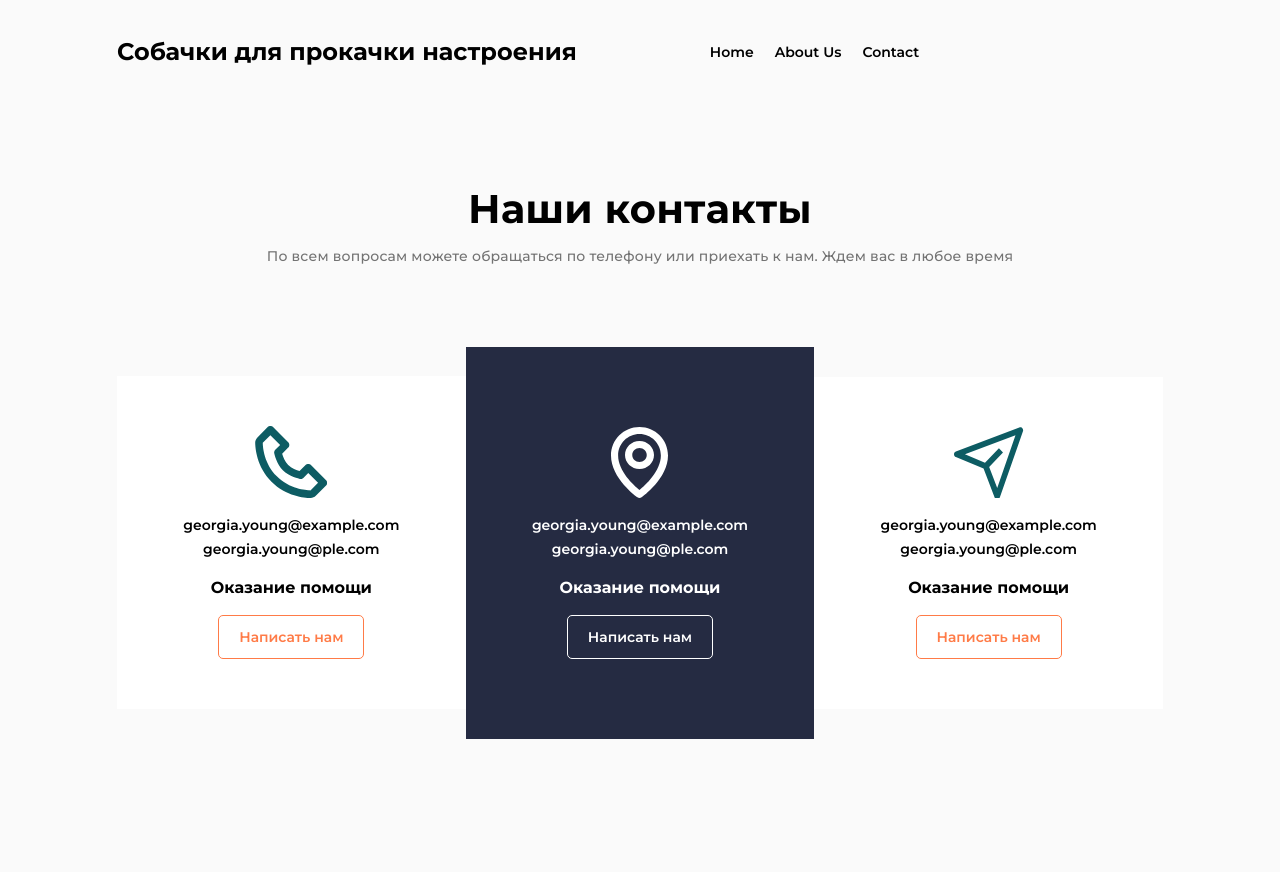
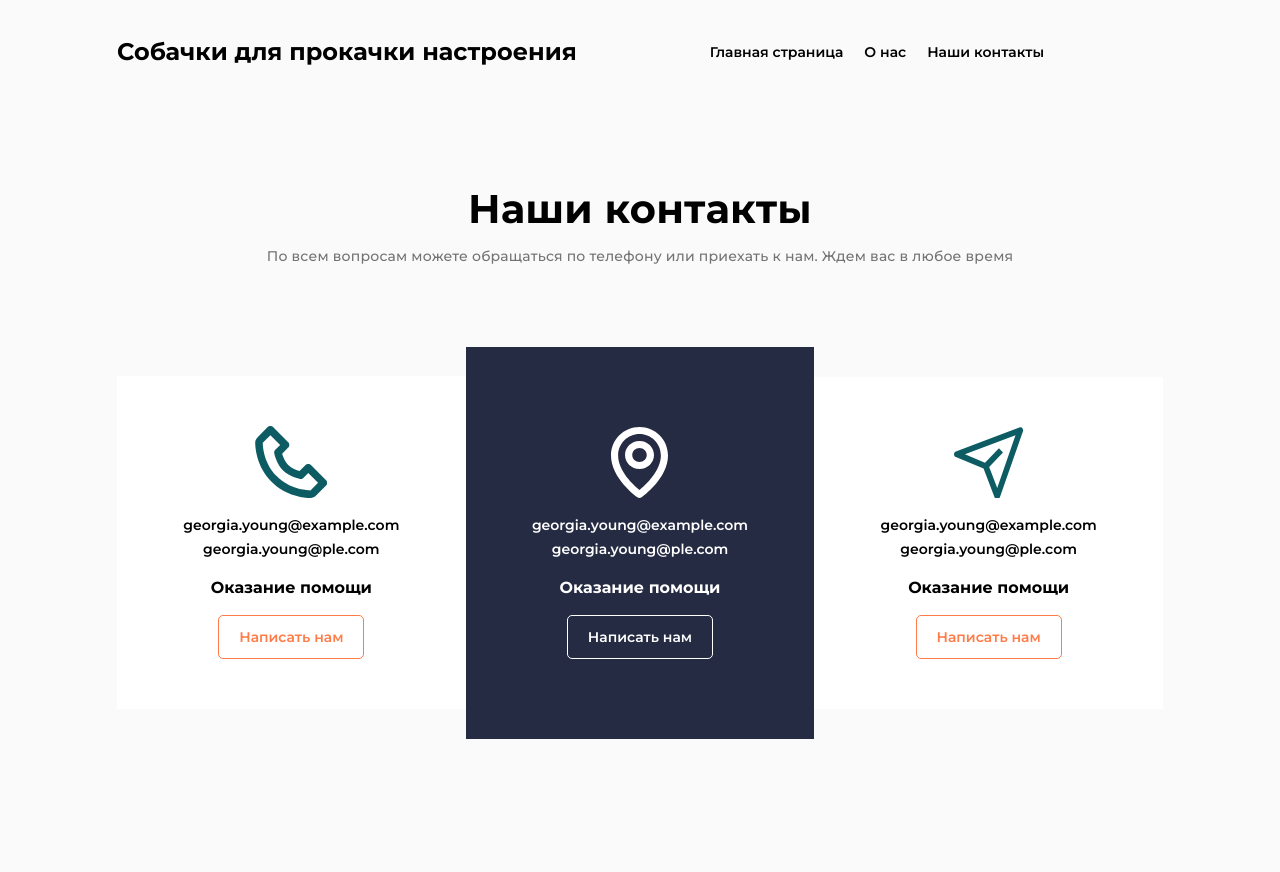
Before and after one commit to kahek/Web, a plain HTML site: page contact.html in a window 1280 px wide. Shown: the top 872 px of the page. Drawn offline with Linux system fonts and the light colour scheme.

Commit message:
Update contact.html

```diff
--- a/contact.html
+++ b/contact.html
@@ -20,13 +20,13 @@
                 <nav class="header__menu menu">
                     <ul class="menu__list">
                         <li class="menu__item">
-                            <a href="index.html" class="menu__link">Home</a>
+                            <a href="index.html" class="menu__link">Главная страница</a>
                         </li>
                         <li class="menu__item">
-                            <a href="about.html" class="menu__link">About Us</a>
+                            <a href="about.html" class="menu__link">О нас</a>
                         </li>
                         <li class="menu__item">
-                            <a href="contact.html" class="menu__link">Contact</a>
+                            <a href="contact.html" class="menu__link">Наши контакты</a>
                         </li>
                     </ul>
                 </nav>
```
